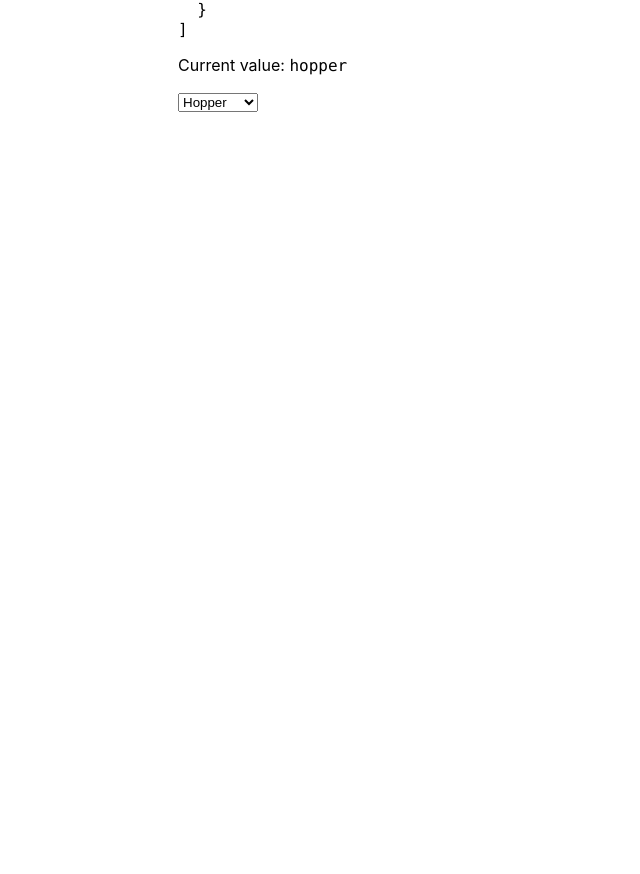
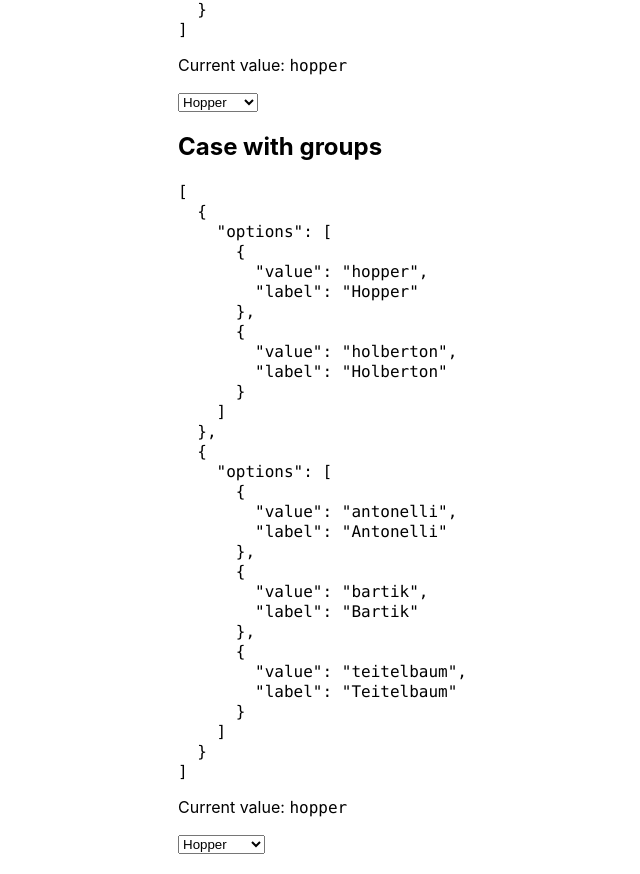
Before and after one commit to AndreiEres/adjust-ui, a React (Create React App) app: page / in a window 1280 px wide. Shown: the part 352-1226 px from the top of the page, without its empty margins (62-702 px from the left). Before the commit the page ends 800 px from the top, so only its background shows below. Built offline with nearby package versions, Linux system fonts and the light colour scheme.

Commit message:
Add group case

```diff
--- a/src/App.tsx
+++ b/src/App.tsx
@@ -7,8 +7,29 @@ const flatOptions = [
   { value: 'holberton', label: 'Holberton' },
 ]
 
+const groupOptions = [
+  {
+    options: [
+      { value: 'hopper', label: 'Hopper' },
+      { value: 'holberton', label: 'Holberton' },
+    ],
+  },
+  {
+    options: [
+      { value: 'antonelli', label: 'Antonelli' },
+      { value: 'bartik', label: 'Bartik' },
+      { value: 'teitelbaum', label: 'Teitelbaum' },
+    ],
+  },
+]
+
 const App: React.FC = () => {
-  const [flatOptionsValue, setFlatOptionsValue] = React.useState('hopper')
+  const [flatOptionsValue, setFlatOptionsValue] = React.useState(
+    flatOptions[0].value
+  )
+  const [groupOptionsValue, setGroupOptionsValue] = React.useState(
+    groupOptions[0].options[0].value
+  )
 
   return (
     <div className='container'>
@@ -30,6 +51,17 @@ const App: React.FC = () => {
         options={flatOptions}
         onChange={setFlatOptionsValue}
       />
+
+      <h2>Case with groups</h2>
+      <code>{prettify(groupOptions)}</code>
+      <p>
+        Current value: <code>{groupOptionsValue}</code>
+      </p>
+      <Select
+        value={groupOptionsValue}
+        options={groupOptions}
+        onChange={setGroupOptionsValue}
+      />
     </div>
   )
 }
--- a/src/components/select/Select.tsx
+++ b/src/components/select/Select.tsx
@@ -1,5 +1,5 @@
+import PropTypes from 'prop-types'
 import React from 'react'
-import PropTypes from 'prop-types'
 import { SelectOption, SelectOptionProps } from './SelectOption'
 
 export const Select: React.FC<SelectProps> = ({ value, options, onChange }) => {
@@ -9,9 +9,10 @@ export const Select: React.FC<SelectProps> = ({ value, options, onChange }) => {
   if (options.length === 0) return null
 
   return (
-    <select value={value || options[0].value} onChange={handleChange}>
-      {options.map((option) => (
-        <SelectOption {...option} key={option.value} />
+    <select value={value} onChange={handleChange}>
+      {/* TODO: Remove idx as key */}
+      {options.map((option, idx) => (
+        <SelectOption {...option} key={idx} />
       ))}
     </select>
   )
--- /dev/null
+++ b/src/components/select/SelectBaseOption.tsx
@@ -0,0 +1,21 @@
+import React from 'react'
+import PropTypes from 'prop-types'
+
+export const SelectBaseOption: React.FC<SelectBaseOptionProps> = ({
+  value,
+  label,
+  description,
+}) => {
+  return <option value={value}>{label}</option>
+}
+
+export type SelectBaseOptionProps = {
+  value: string
+  label: string
+  description?: string
+}
+SelectBaseOption.propTypes = {
+  value: PropTypes.string.isRequired,
+  label: PropTypes.string.isRequired,
+  description: PropTypes.string,
+}
--- /dev/null
+++ b/src/components/select/SelectGroupOption.tsx
@@ -0,0 +1,20 @@
+import PropTypes from 'prop-types'
+import React from 'react'
+import { SelectBaseOption, SelectBaseOptionProps } from './SelectBaseOption'
+
+export const SelectGroupOption: React.FC<SelectGroupOptionProps> = ({
+  options,
+}) => (
+  <>
+    {options.map((option) => (
+      <SelectBaseOption {...option} key={option.value} />
+    ))}
+  </>
+)
+
+export type SelectGroupOptionProps = {
+  options: SelectBaseOptionProps[]
+}
+SelectGroupOption.propTypes = {
+  options: PropTypes.array.isRequired,
+}
--- a/src/components/select/SelectOption.tsx
+++ b/src/components/select/SelectOption.tsx
@@ -1,21 +1,13 @@
 import React from 'react'
-import PropTypes from 'prop-types'
+import { isSelectBaseOption } from './guards'
+import { SelectBaseOption, SelectBaseOptionProps } from './SelectBaseOption'
+import { SelectGroupOption, SelectGroupOptionProps } from './SelectGroupOption'
 
-export const SelectOption: React.FC<SelectOptionProps> = ({
-  value,
-  label,
-  description,
-}) => {
-  return <option value={value}>{label}</option>
-}
+export const SelectOption: React.FC<SelectOptionProps> = (option) =>
+  isSelectBaseOption(option) ? (
+    <SelectBaseOption {...option} key={option.value} />
+  ) : (
+    <SelectGroupOption {...option} />
+  )
 
-export type SelectOptionProps = {
-  value: string
-  label: string
-  description?: string
-}
-SelectOption.propTypes = {
-  value: PropTypes.string.isRequired,
-  label: PropTypes.string.isRequired,
-  description: PropTypes.string,
-}
+export type SelectOptionProps = SelectGroupOptionProps | SelectBaseOptionProps
--- /dev/null
+++ b/src/components/select/guards.ts
@@ -0,0 +1,7 @@
+import { SelectBaseOptionProps } from './SelectBaseOption'
+import { SelectGroupOptionProps } from './SelectGroupOption'
+
+export const isSelectBaseOption = (
+  option: SelectBaseOptionProps | SelectGroupOptionProps
+): option is SelectBaseOptionProps =>
+  !Boolean((option as SelectGroupOptionProps).options)
```
